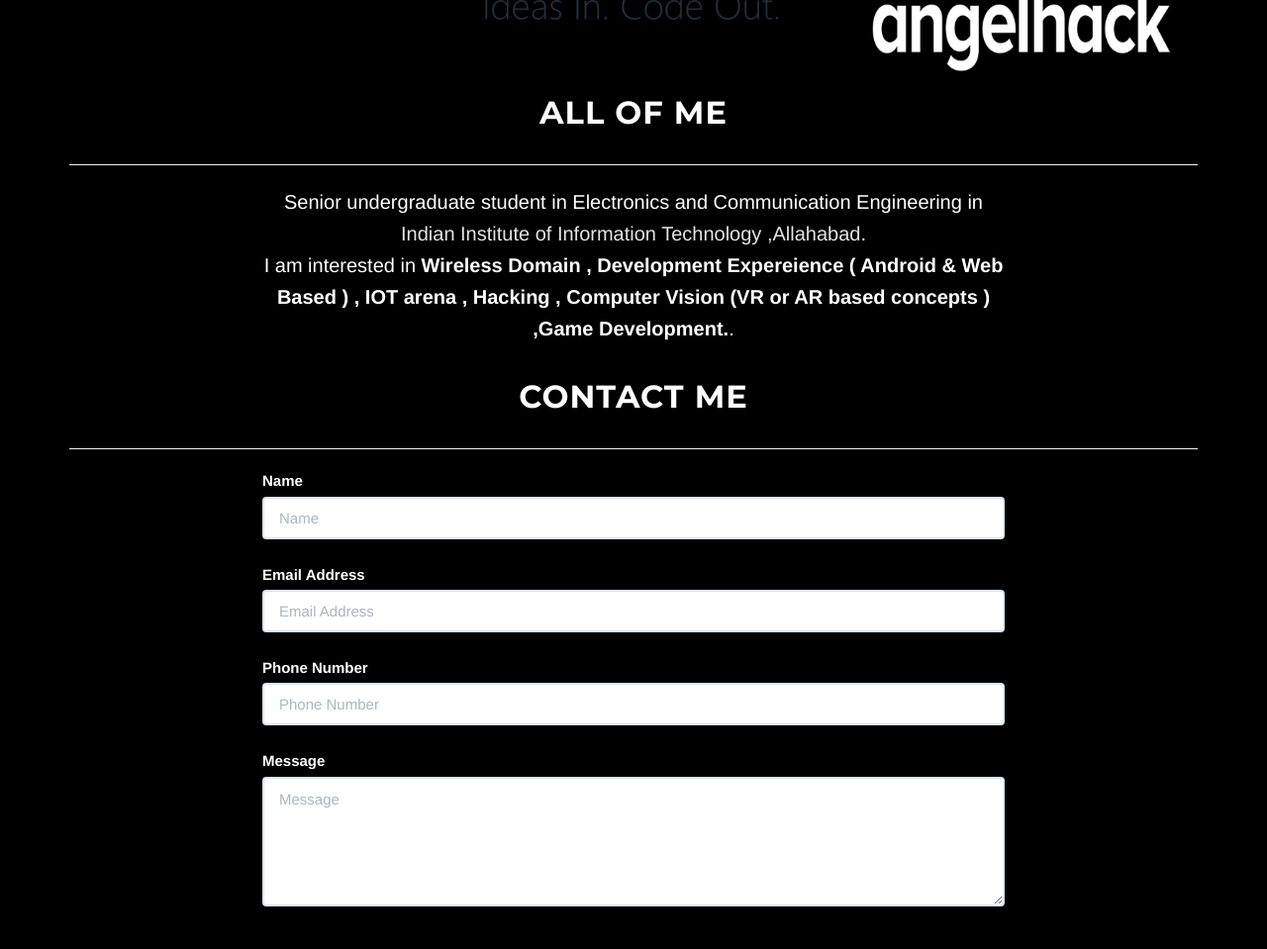
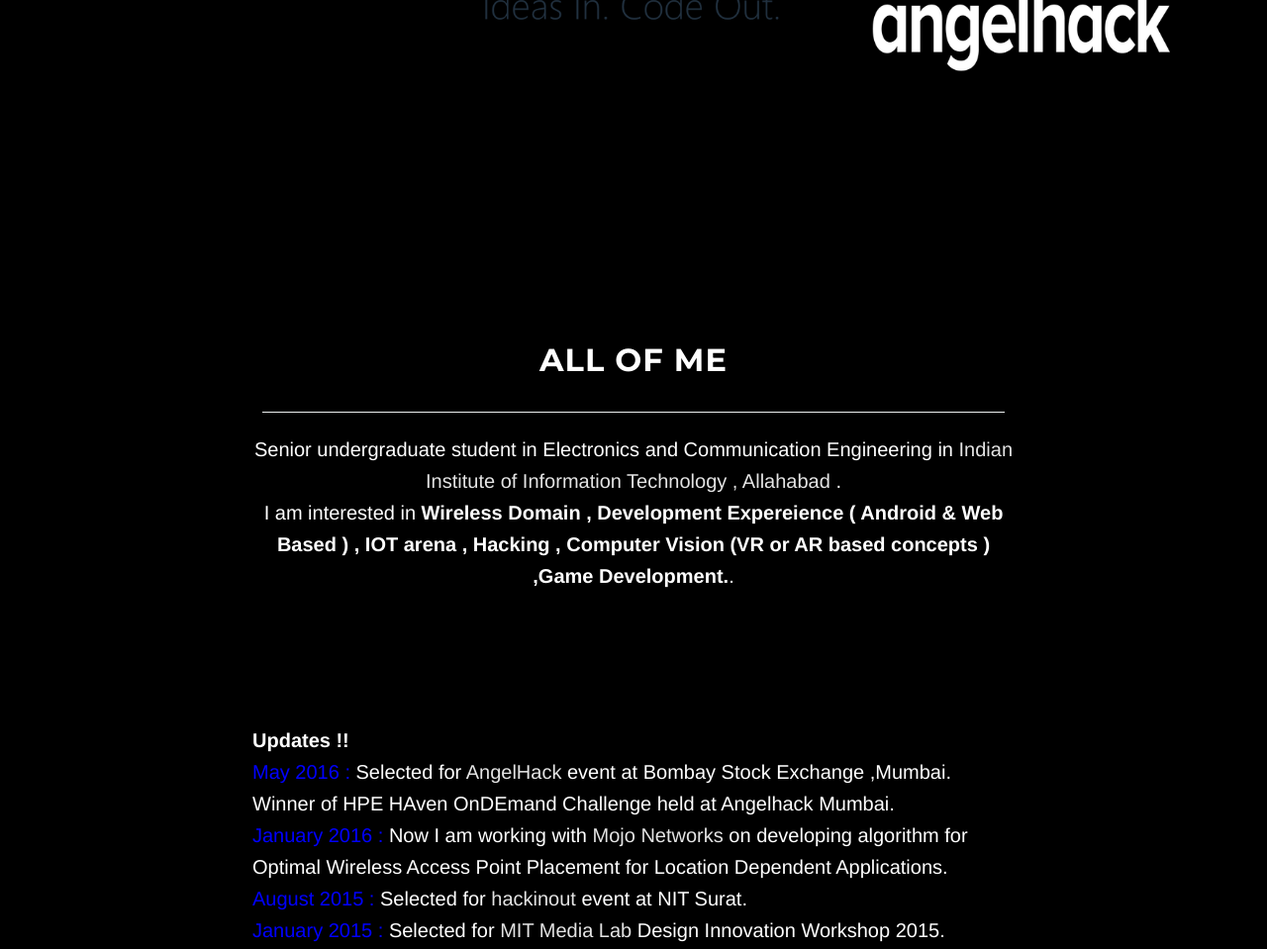
Before and after one commit to rstolia123/rstolia123.github.io, a plain HTML site: page index.html in a window 1280 px wide. Shown: the part 1669-2628 px from the top of the page at 99% size. Drawn offline with nearby package versions, Linux system fonts and the light colour scheme.

Commit message:
Minor_Changes

```diff
--- a/index.html
+++ b/index.html
@@ -212,20 +212,27 @@
     </section>
 
     <!-- About Section -->
-    <section class="success" id="about">
-        <div class="container">
-            <div class="row">
-                <div class="col-lg-12 text-center">
-                    <h2>All of Me</h2>
-                    <hr class="star-light">
-                </div>
+    <section id="about" class="container content-section text-center">
+        <div class="row">
+            <div class="col-lg-8 col-lg-offset-2">
+                <h2>All Of Me</h2>
+                <hr class="star-light">
             </div>
             <div class="row">
                 <div class="col-lg-8 col-lg-offset-2 text-center">
-                    <p class="text-fade">Senior undergraduate student in Electronics and Communication Engineering in <a href="http://www.iiita.ac.in"> Indian Institute of Information Technology ,Allahabad</a>. <br> I am interested in <b> Wireless Domain , Development Expereience ( Android & Web Based )  , IOT arena , Hacking , Computer Vision (VR or AR based concepts ) ,Game Development.</b>.</p>
 
-                </div>
+                <p>Senior undergraduate student in Electronics and Communication Engineering in <a href="http://www.iiita.ac.in">Indian Institute of Information Technology , Allahabad </a>. <br> I am interested in <b> Wireless Domain , Development Expereience ( Android & Web Based )  , IOT arena , Hacking , Computer Vision (VR or AR based concepts ) ,Game Development.</b>.</p>
+        <p> <br><br> </p>
+
+        <p align="left"> <b>Updates !!</b>
+            <br> <font color="blue">May 2016 :</font> Selected for <a href="http://angelhack.com/">AngelHack</a> event at Bombay Stock Exchange ,Mumbai. Winner of HPE HAven OnDEmand Challenge held at Angelhack Mumbai.
+            <br> <font color="blue">January 2016 :</font> Now I am working with <a href="http://www.mojonetworks.com/">Mojo Networks</a> on developing algorithm  for Optimal Wireless Access Point Placement for Location Dependent Applications.
+            <br> <font color="blue">August 2015 :</font> Selected for <a href="https://hackinout.co/">hackinout</a> event at NIT Surat.
+            <br> <font color="blue">January 2015 :</font> Selected for <a href="http://india.media.mit.edu/">MIT Media Lab</a> Design Innovation Workshop 2015.
+
+        </p>
         </div>
+    </div>
     </section>
 
     <!-- Contact Section -->
@@ -635,5 +642,14 @@
 
      </script>
 
+ <!-- hitwebcounter Code START -->
+<img src="http://hitwebcounter.com/counter/counter.php?page=6399393&style=0025&nbdigits=5&type=page&initCount=0" title="http://www.hitwebcounter.com/htmltutorial.php" Alt="http://www.hitwebcounter.com/htmltutorial.php"   border="0" >
+</a><br/>                               <a href="http://www.hitwebcounter.com" title="Counter++"
+                                        target="_blank" style="font-family: Arial, Helvetica, sans-serif;
+                                        font-size: 10px; color: #707173; text-decoration: none ;"><em>Counter++</em>
+</a>
+
+
+
 </body>
 </html>
```
